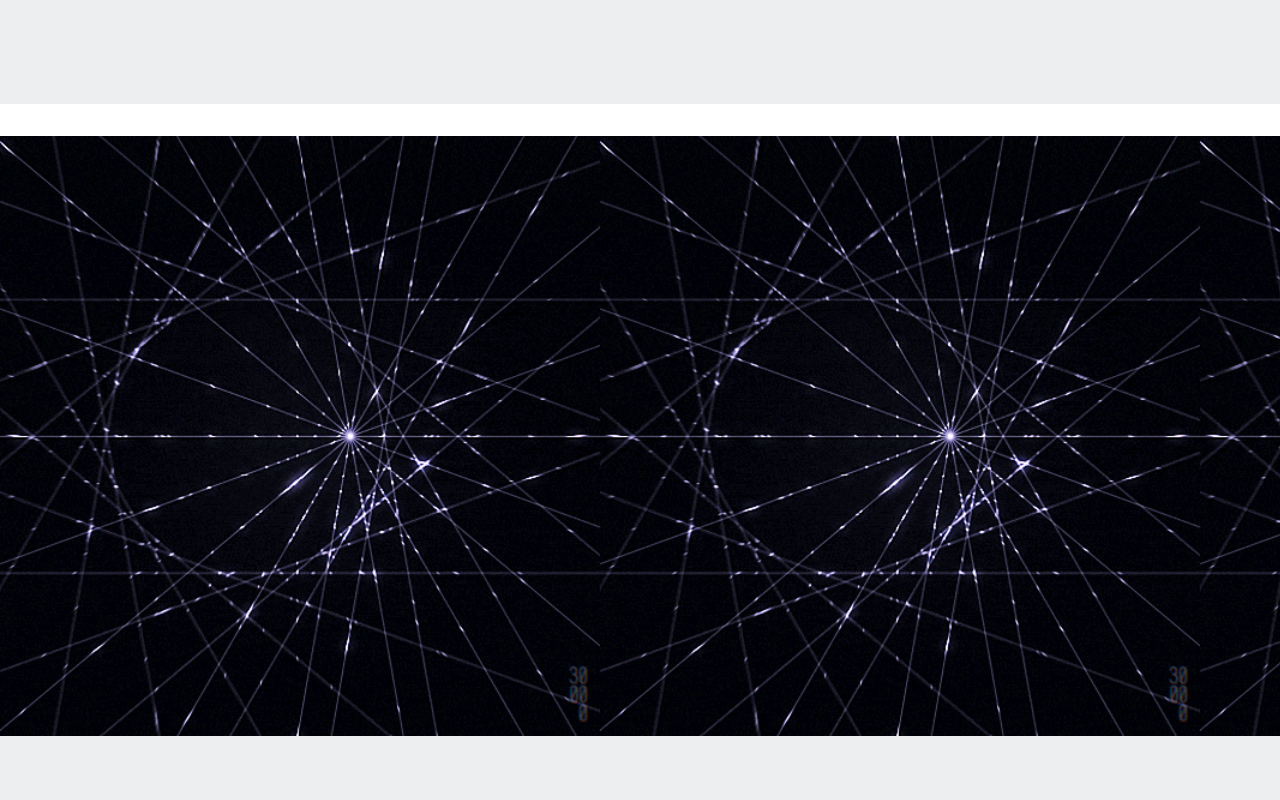
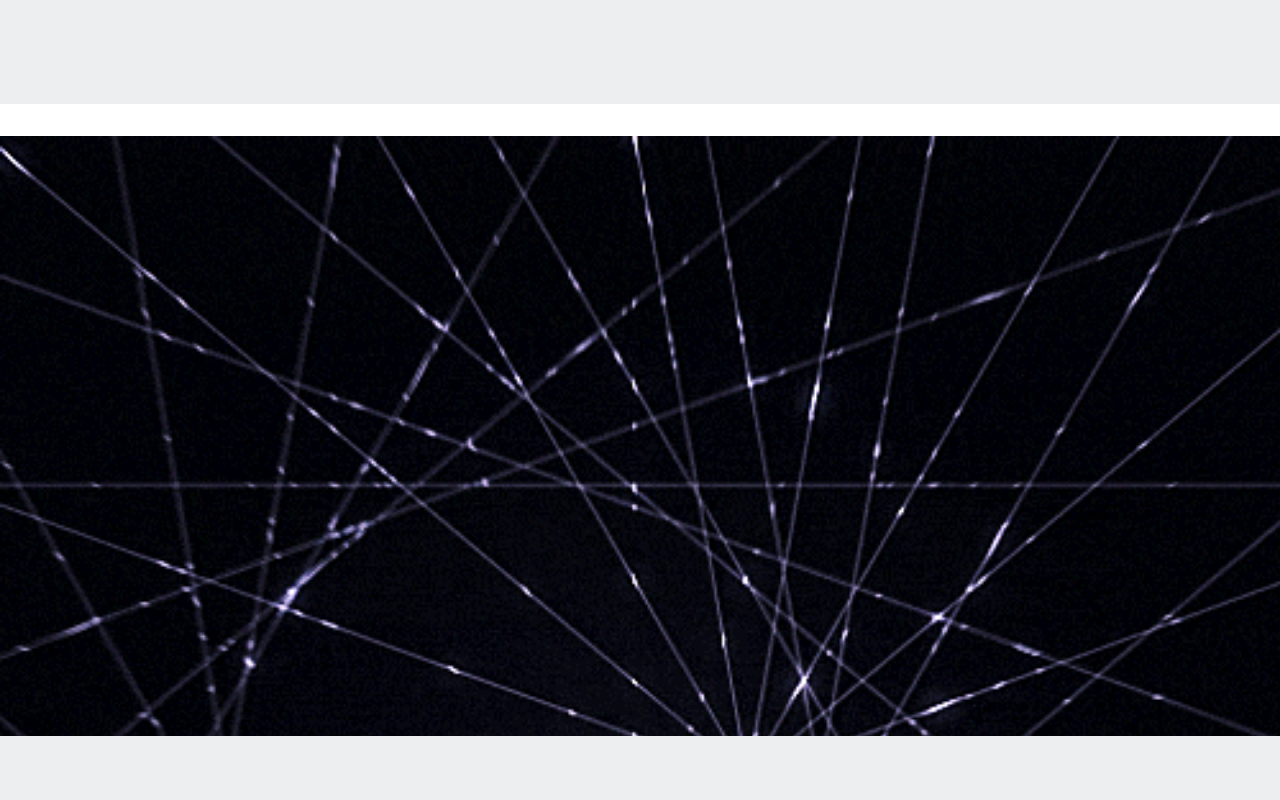
Before and after one commit to ethanryan/portfolio-site, a plain HTML site: page index.html in a window 1280 px wide. Shown: the part 400-1200 px from the top of the page. Drawn offline with nearby package versions, Linux system fonts and the light colour scheme; a script that the page names is missing.

Commit message:
fixing background images, cover not contain

```diff
--- a/index.html
+++ b/index.html
@@ -77,7 +77,7 @@
   </div>
 </div>
 
-<div class="background background-forrest">
+<div class="background background-forrest img-fluid">
 </div>
 
 <!-- about page -->
--- a/stylesheet.css
+++ b/stylesheet.css
@@ -32,7 +32,7 @@ body {
     background-image: url(assets/data-web-gif.gif);
     /*making this background image for now so it looks ok on mobile*/
     min-height: 550px;
-    background-size: contain;
+    background-size: cover;
     position: relative;
 }
 
@@ -232,8 +232,8 @@ animation-direction: alternate;
     /*background: url(assets/data-lady-glitch-gif.gif);*/
     background: url(assets/data-web-gif.gif);
     min-height: 600px;
-    background-size: contain;
-
+    /*background-size: contain;*/
+    background-size: cover;
   }
 }
 
@@ -243,10 +243,9 @@ animation-direction: alternate;
     /*background: url(assets/data-lady-glitch-gif.gif);*/
     background: url(assets/data-web-gif.gif);
     min-height: 600px;
-    background-size: contain;
-
+    /*background-size: contain;*/
+    background-size: cover;
     /*background-repeat: no-repeat;*/
     /*background-position: center center;*/
-
   }
 }
```
